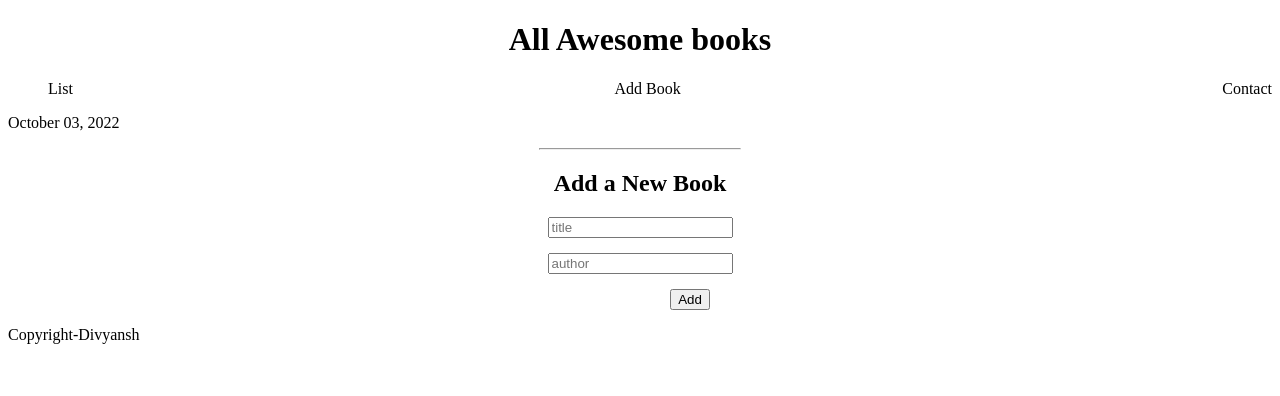
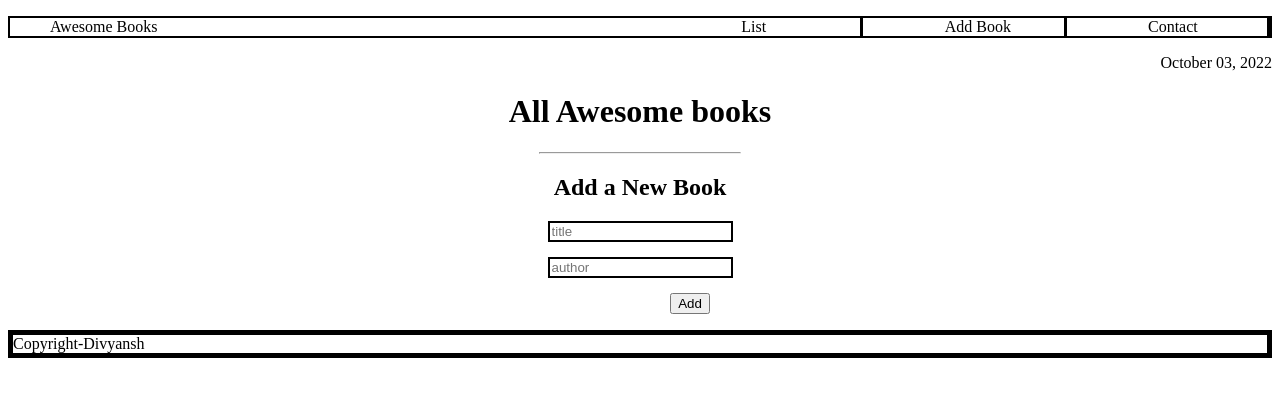
Before and after one commit to divyanshthinks/Awesome-Books-With-ES6, a website with bundled scripts: page index.html in a window 1280 px wide. Both pictures are taken after a click on the item "Add Book". Built offline with nearby package versions, Linux system fonts and the light colour scheme.

Commit message:
Make changes in styling of the web app

```diff
--- a/index.css
+++ b/index.css
@@ -46,15 +46,23 @@ hr {
 
 #title {
   margin-bottom: 15px;
+  border: 2px solid black;
 }
 
 #author {
   margin-bottom: 15px;
+  border: 2px solid black;
 }
 
 .nav {
-  display: flex;
+  display: grid;
   justify-content: space-between;
+  grid-template-columns: 50% 10% 10% 10%;
+  border: 2px solid black;
+}
+
+.border {
+  border-right: 3px solid black;
 }
 
 .form-section {
@@ -63,4 +71,13 @@ hr {
 
 .ContactPage {
   display: none;
+  text-align: center;
 }
+
+.date {
+  text-align: right;
+}
+
+#copy {
+  border: 5px solid black;
+}
--- a/index.html
+++ b/index.html
@@ -10,15 +10,16 @@
 </head>
 <body>
   <header>
-  <h1 id="heading">All Awesome books</h1>
   <nav>
     <ul class="nav">
-      <li class="list-book-nav">List</li>
-      <li class="add-book-nav">Add Book</li>
-      <li class="contact-nav">Contact</li>
+      <li class="ab">Awesome Books</li>
+      <li id="list-book-nav" class="border">List</li>
+      <li id="add-book-nav" class="border">Add Book</li>
+      <li id="contact-nav" class="border">Contact</li>
     </ul>
   </nav>
   <p class="date"></p>
+  <h1 id="heading">All Awesome books</h1>
 </header>
   <section class="append">
     <div id="list-cr">
@@ -47,7 +48,7 @@
     </ul>
   </section>
   <footer>
-    <p>Copyright-Divyansh</p>
+    <p id="copy">Copyright-Divyansh</p>
   </footer>
 </body>
 </html>
--- a/modules/display.js
+++ b/modules/display.js
@@ -1,7 +1,7 @@
 export default function displayele() {
-  const showList = document.querySelector('.list-book-nav');
-  const addBook = document.querySelector('.add-book-nav');
-  const contactPage = document.querySelector('.contact-nav');
+  const showList = document.querySelector('#list-book-nav');
+  const addBook = document.querySelector('#add-book-nav');
+  const contactPage = document.querySelector('#contact-nav');
   const form = document.querySelector('.form-section');
   const Con = document.querySelector('.ContactPage');
   const app = document.querySelector('.append');
```
